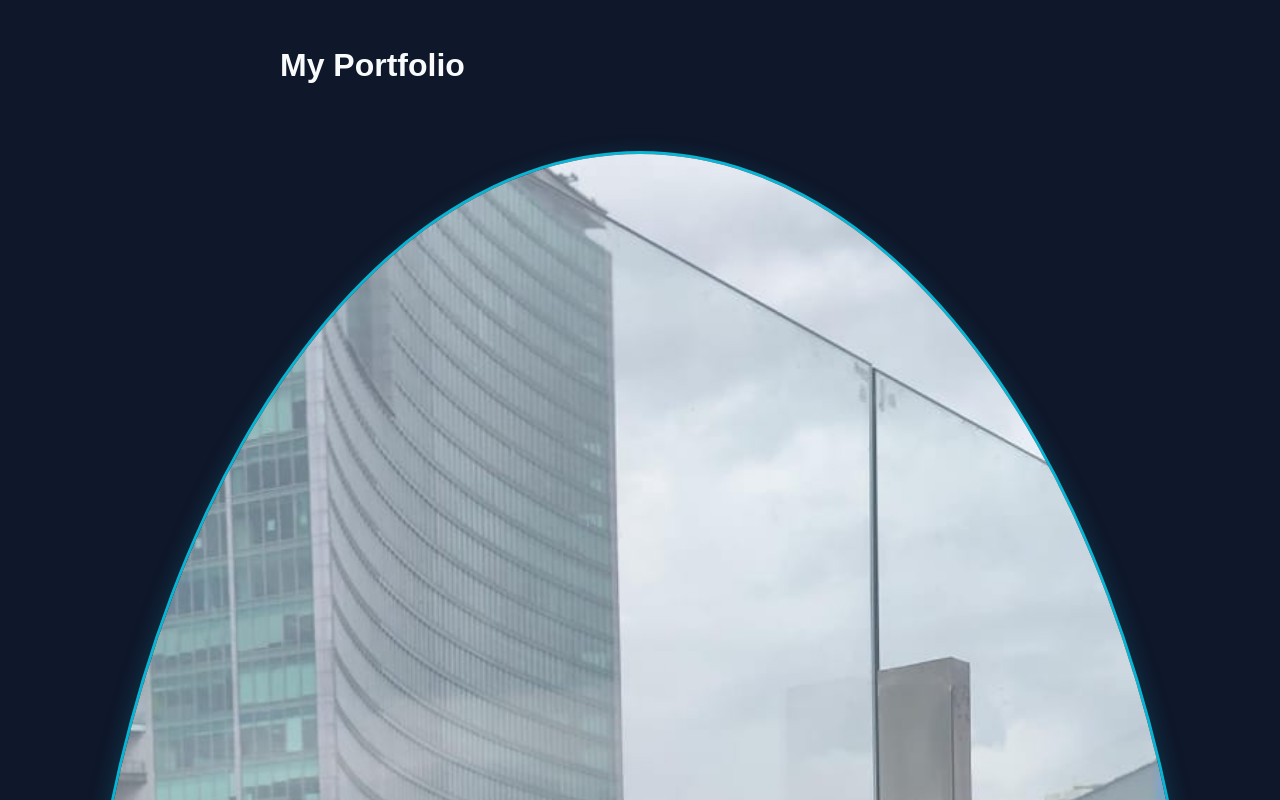
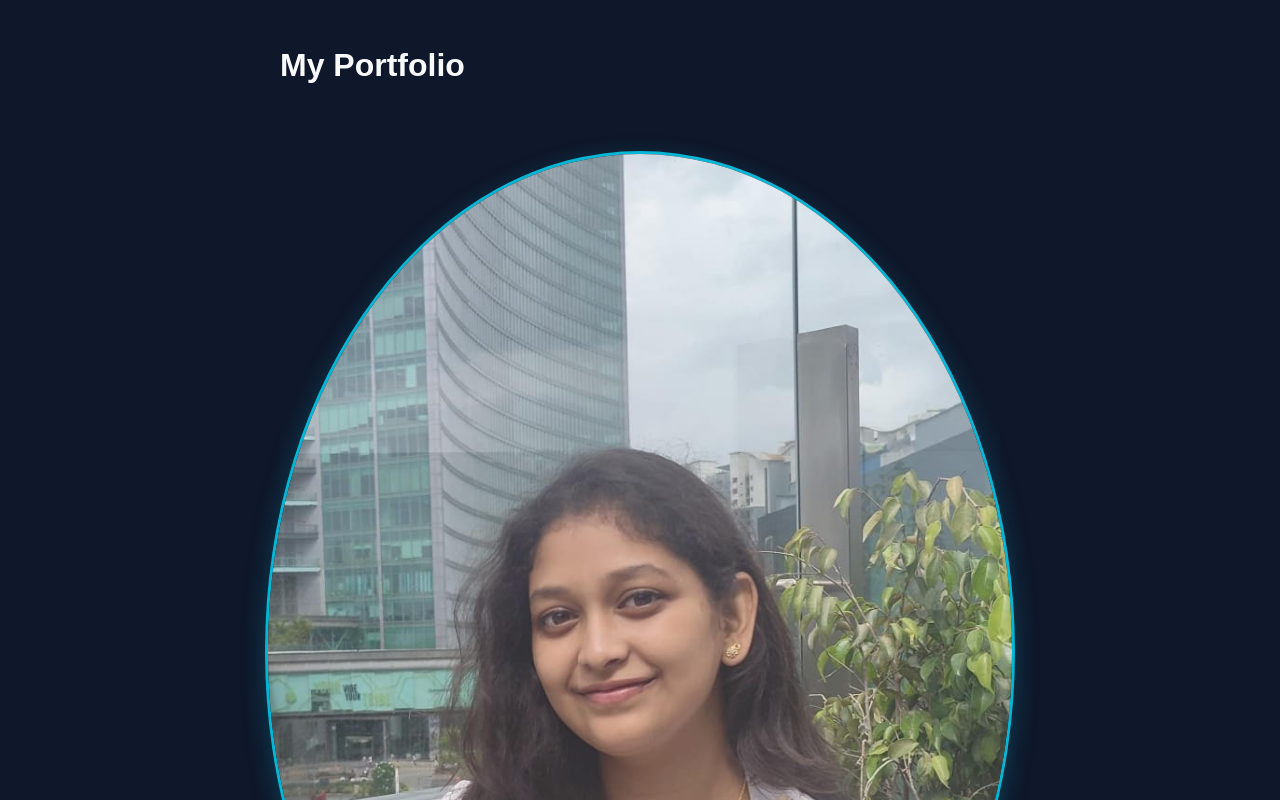
Before and after one commit to hithaishial/portfolio-using-react, a React (Vite) app: page / in a window 1280 px wide. Shown: the top 800 px of the page. Built offline with nearby package versions, Linux system fonts and the light colour scheme.

Commit message:
size was changed

```diff
--- a/src/components/Hero.css
+++ b/src/components/Hero.css
@@ -20,8 +20,8 @@
 }
 
 .profile-img {
-  width: 2000px;
-  height: 2000px;
+  width: 1000px;
+  height: 1000px;
   border-radius: 50%;
   object-fit: cover;
   border: 3px solid var(--accent-primary);
```
